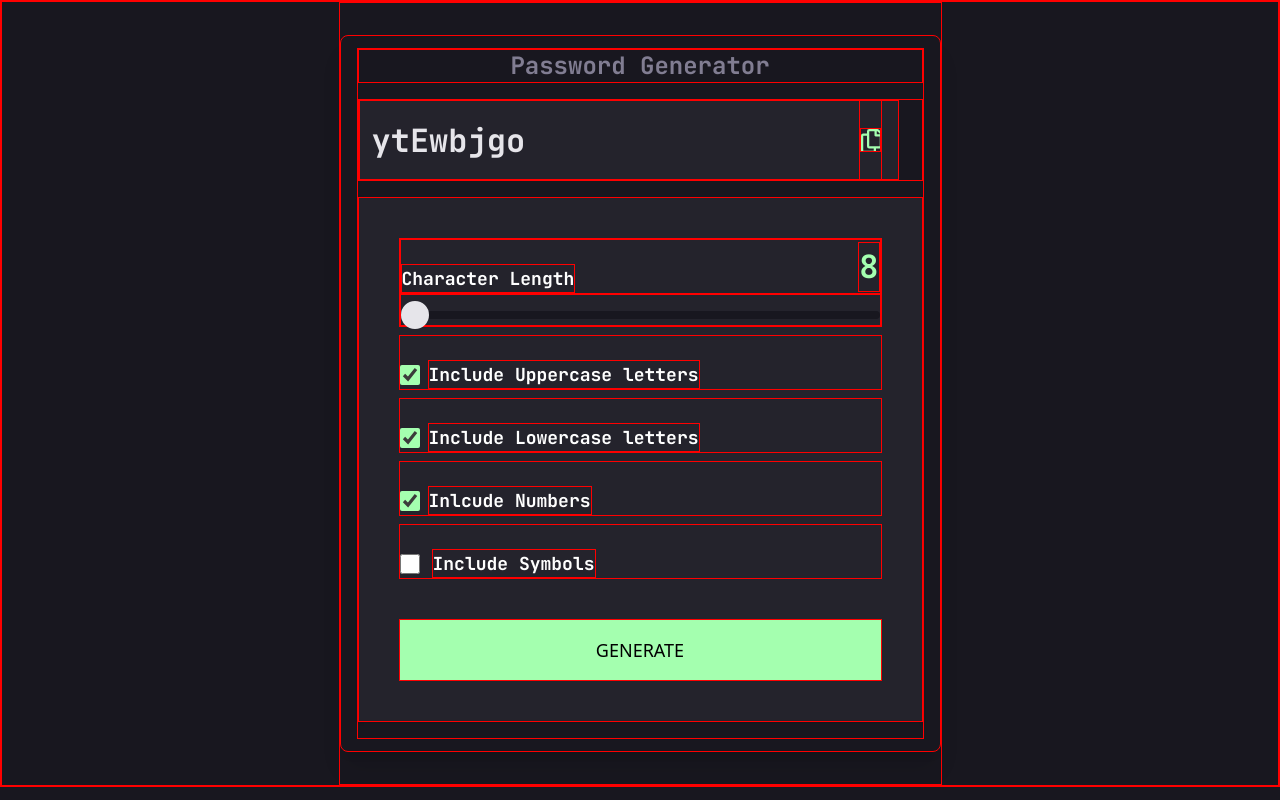
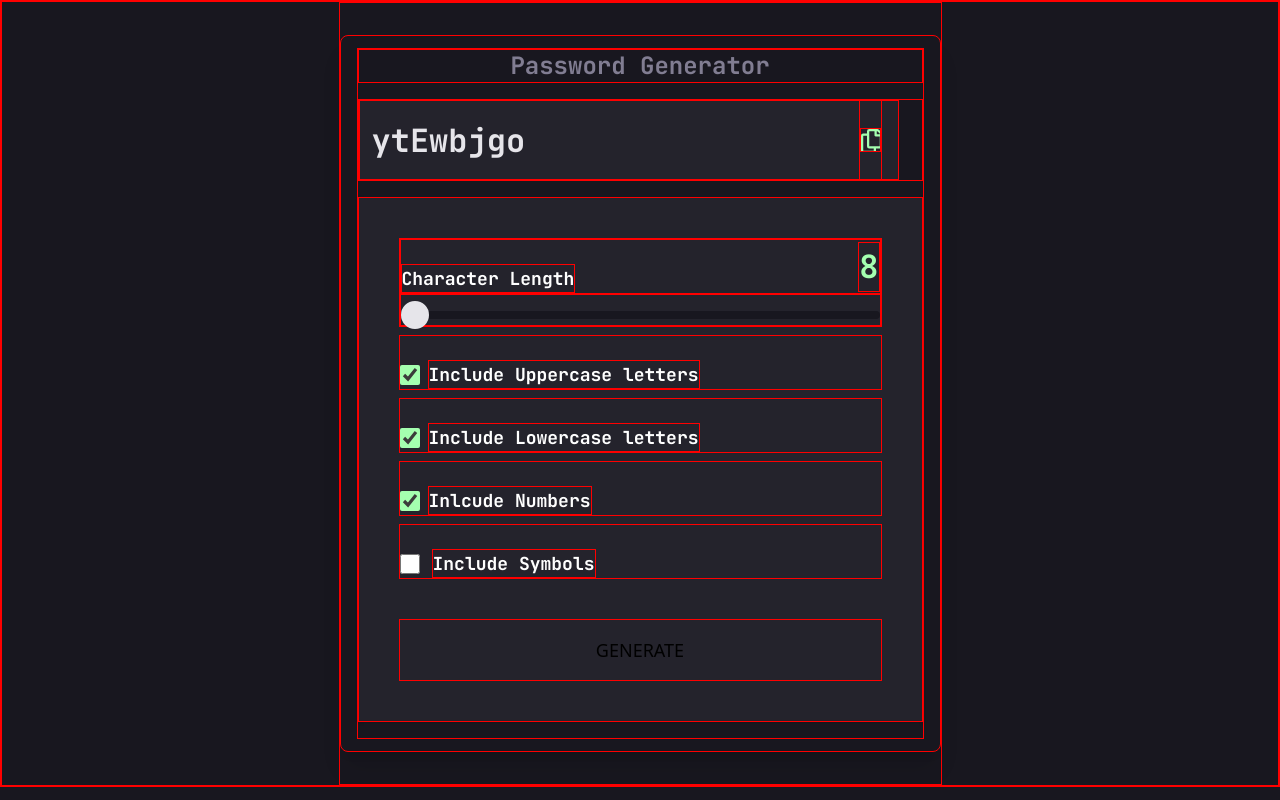
Before and after one commit to Faraz-mobin17/password-generator, a React (Vite) app: page / in a window 1280 px wide. Built offline with nearby package versions, Linux system fonts and the light colour scheme.

Commit message:
added custom prop in config file

```diff
--- a/tailwind.config.js
+++ b/tailwind.config.js
@@ -2,10 +2,27 @@
 export default {
   content: ["./index.html", "./src/**/*.{js,ts,jsx,tsx}"],
   theme: {
-    colors: {
-      green: "#a4ffaf",
+    extend: {
+      colors: {
+        "dark-grey": "hsl(248deg 10% 15%)",
+        grey: "hsl(251deg 9% 53%)",
+        "almost-white": "hsl(252deg 11% 91%)",
+        "very-dark-grey": "hsl(248deg 15% 11%)",
+        "neon-green": "hsl(127deg 100% 82%)",
+        red: "hsl(0deg 91% 63%)",
+        orange: "hsl(13deg 95% 66%)",
+        yellow: "hsl(42deg 91% 68%)",
+      },
+      fontFamily: {
+        jetbrainsmono: ["Jet Brains Mono", "serif"],
+      },
+      fontSize: {
+        body: ["1.125rem", "1.4375rem"],
+        title: ["1rem", "1.32rem"],
+        "heading-M": ["1.5rem", "2rem"],
+        "heading-L": ["2rem", "2.6875rem"],
+      },
     },
-    extend: {},
   },
   plugins: [],
 };
```
